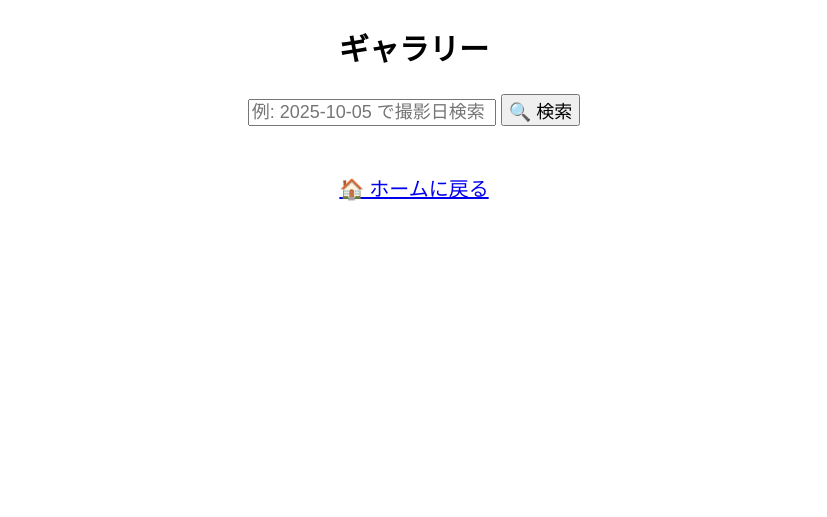
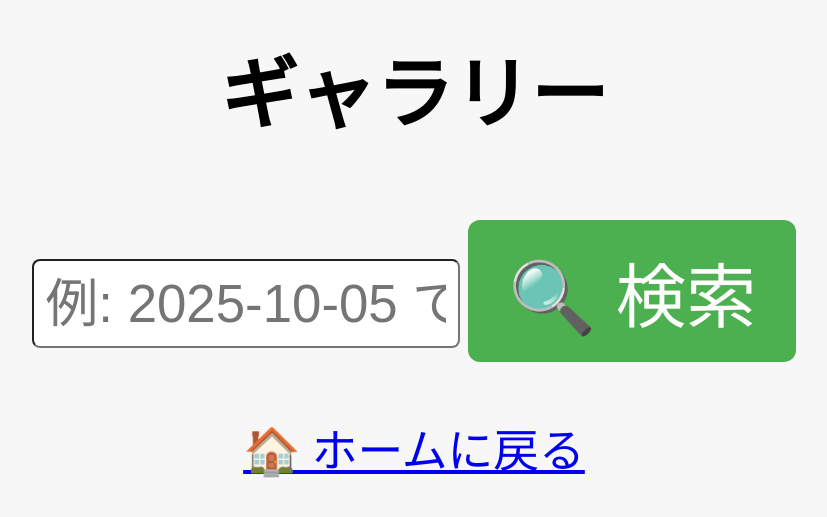
Before and after one commit to PopularTree/FileServerForGrandparents, a Flask app: page /gallery in a window 1280 px wide. Shown: the top 517 px of the page, without its empty margins (226-1053 px from the left). Run offline with Flask 3, Linux system fonts and the light colour scheme; data that the repository does not hold is empty.

Commit message:
expand message

```diff
--- a/templates/gallery.html
+++ b/templates/gallery.html
@@ -3,40 +3,52 @@
 <head>
   <meta charset="UTF-8">
   <title>ギャラリー</title>
+  <meta name="viewport" content="width=device-width, initial-scale=1">
   <style>
-    .gallery-grid {
-      display: flex;
-      flex-wrap: wrap;
-      justify-content: center;
-      gap: 24px;
+    body {
+      font-size: 2.2em;
+      text-align: center;
+      background: #f7f7f7;
+      margin: 0;
+      padding: 0;
     }
-    .gallery-item {
-      border: 1px solid #ccc;
+    button, input[type="submit"], input[type="button"] {
+      font-size: 2em;
+      padding: 20px 40px;
+      border-radius: 12px;
+      border: none;
+      background: #4caf50;
+      color: white;
+      margin: 12px 0;
+      cursor: pointer;
+    }
+    input[type="file"], input[type="text"] {
+      font-size: 1.5em;
+      padding: 12px;
       border-radius: 8px;
-      padding: 12px;
-      width: 220px;
-      background: #f9f9f9;
-      box-shadow: 2px 2px 6px #eee;
-      text-align: center;
+      width: 90%;
+      max-width: 400px;
+      margin: 12px 0;
     }
-    .gallery-thumb {
-      max-width: 200px;
-      max-height: 150px;
-      border-radius: 4px;
-      margin-bottom: 8px;
+    a, label {
+      font-size: 1.3em;
+      padding: 8px;
     }
-    .search-box {
-      margin-bottom: 24px;
-      text-align: center;
+    @media (max-width: 600px) {
+      body { font-size: 1.3em; }
+      .gallery-grid { gap: 12px; }
+      .gallery-item { width: 95vw; max-width: 320px; }
+      button, input[type="submit"], input[type="button"] { font-size: 1.2em; padding: 16px 20px; }
+      input[type="file"], input[type="text"] { font-size: 1em; }
     }
   </style>
 </head>
-<body style="font-size:20px; text-align:center;">
-  <h2>ギャラリー</h2>
+<body>
+  <h2 style="font-size:2.2em; margin-top:32px;">ギャラリー</h2>
   <div class="search-box">
     <form method="get" action="{{ url_for('gallery') }}">
-      <input type="text" name="q" value="{{ query }}" placeholder="例: 2025-10-05 で撮影日検索" style="font-size:18px; width:240px;">
-      <button type="submit" style="font-size:18px;">🔍 検索</button>
+      <input type="text" name="q" value="{{ query }}" placeholder="例: 2025-10-05 で撮影日検索">
+      <button type="submit">🔍 検索</button>
       {% if query %}
         <a href="{{ url_for('gallery') }}">リセット</a>
       {% endif %}
@@ -47,15 +59,15 @@
       <div class="gallery-item">
         {% if m.media_type == 'image' %}
           <a href="{{ url_for('files', filename=m.filename) }}" target="_blank">
-            <img src="{{ url_for('thumb', filename=m.filename.split('/')[-1].rsplit('.',1)[0] + '.jpg') }}" class="gallery-thumb">
+            <img src="{{ url_for('thumb', filename=m.filename.split('/')[-1].rsplit('.',1)[0] + '.jpg') }}" class="gallery-thumb" style="max-width:90vw; max-height:40vh;">
           </a>
         {% else %}
           <a href="{{ url_for('files', filename=m.filename) }}" target="_blank">
-            <img src="/static/video_icon.png" class="gallery-thumb" alt="動画">
+            <img src="/static/video_icon.png" class="gallery-thumb" alt="動画" style="max-width:90vw; max-height:40vh;">
             <br>🎥 {{ m.original_name }}
           </a>
         {% endif %}
-        <div style="font-size:14px; margin-top:6px;">
+        <div style="font-size:1em; margin-top:6px;">
           {{ m.original_name }}<br>
           {% if m.taken_at %}
             撮影: {{ m.taken_at.strftime('%Y-%m-%d %H:%M') }}<br>
--- a/templates/list.html
+++ b/templates/list.html
@@ -4,11 +4,11 @@
   <meta charset="UTF-8">
   <title>保存済みファイル</title>
 </head>
-<body style="text-align:center; font-size:20px;">
-  <h1>📂 保存済みファイル</h1>
+<body>
+  <h1 style="font-size:2.2em; margin-top:32px;">📂 保存済みファイル</h1>
   <ul style="list-style:none; padding:0;">
     {% for file in files %}
-      <li>
+      <li style="margin-bottom:18px;">
         {{ file }}
         <a href="/download/{{ file }}">📥 ダウンロード</a>
       </li>
--- a/templates/upload.html
+++ b/templates/upload.html
@@ -4,11 +4,11 @@
   <meta charset="UTF-8">
   <title>写真・動画アップロード</title>
 </head>
-<body style="text-align:center; font-size:20px;">
-  <h1>📷 写真・動画アップロード</h1>
+<body>
+  <h1 style="font-size:2.2em; margin-top:32px;">📷 写真・動画アップロード</h1>
   <form method="post" enctype="multipart/form-data">
     <input type="file" name="file" multiple accept="image/*,video/*"><br><br>
-    <button type="submit" style="font-size:24px;">アップロード</button>
+    <button type="submit" style="width:90vw; max-width:400px;">アップロード</button>
   </form>
   <br>
   <a href="/list">📂 保存済みファイルを見る</a>
```
Also changed, not shown: templates/home.html (+8 -4 lines).
